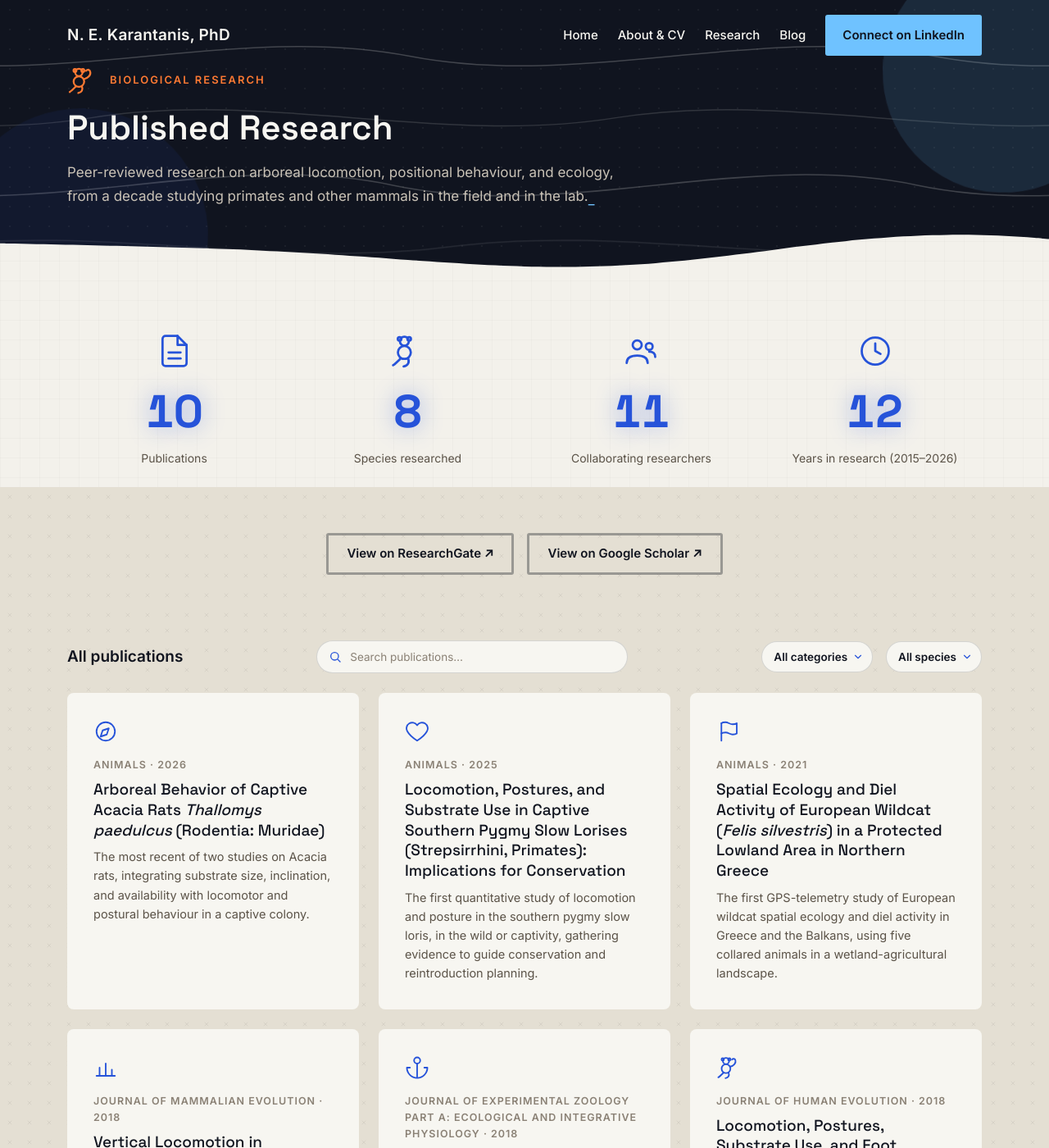
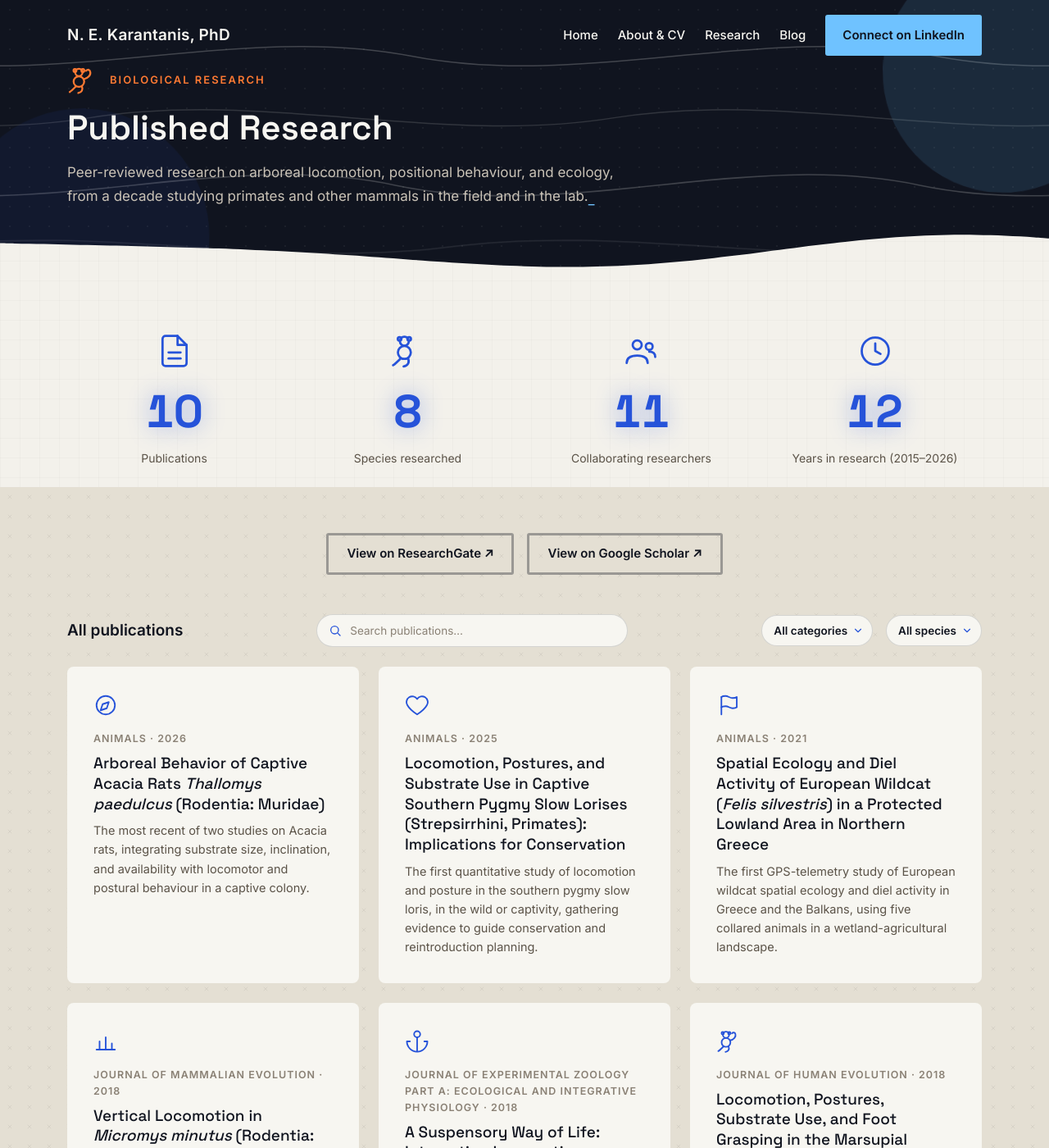
Before and after one commit to Eneekay/nekarantanis, a Jekyll site: the page built from Publications.html, in a window 1280 px wide and 1400 px high. Shown: the whole window at 82% size. Built offline with Jekyll 4.4.1, drawn with Linux system fonts in a browser that asks for light colours.

Commit message:
Merge profile buttons into the publications section
Move the ResearchGate / Google Scholar buttons into the top of the
publications list section instead of their own section, so the crosses
background runs continuously (each section restarted the 24px pattern at its
own top) and the spacing is uniform.

Co-Authored-By: Claude Opus 4.8 <noreply@anthropic.com>
Claude-Session: https://claude.ai/code/session_01Try4ceEMfUR9VVUwf3qckp

```diff
--- a/Publications.html
+++ b/Publications.html
@@ -81,19 +81,13 @@ title: Publications
   </div>
 </section>
 
-<!-- PROFILE LINKS -->
+<!-- PUBLICATIONS GRID -->
 <section class="section-light-crosses">
-  <div class="container pad-56-12 text-center" data-reveal>
-    <div class="d-flex flex-wrap gap-3 justify-content-center">
+  <div class="container pad-56-12-88">
+    <div class="d-flex flex-wrap gap-3 justify-content-center mb-5" data-reveal>
       <a href="https://www.researchgate.net/profile/Nikolaos-Evangelos-Karantanis/publications" class="btn-nk btn-nk-outline-dark" target="_blank" rel="noopener">View on ResearchGate &#8599;</a>
       <a href="https://scholar.google.com/citations?user=sQlYqwIAAAAJ&hl=en" class="btn-nk btn-nk-outline-dark" target="_blank" rel="noopener">View on Google Scholar &#8599;</a>
     </div>
-  </div>
-</section>
-
-<!-- PUBLICATIONS GRID -->
-<section class="section-light-crosses">
-  <div class="container pad-24-12-88">
     <div class="d-flex flex-wrap gap-3 align-items-center justify-content-between mb-4">
       <div class="fs-19 fw-semibold text-c0" id="pubGridHeading">All publications</div>
       <div class="blog-search">
--- a/css/custom.css
+++ b/css/custom.css
@@ -197,6 +197,7 @@ h1, h2, h3, h4 {
 .pad-76-12-88 { padding: 76px 12px 88px; }
 .pad-88-12-72 { padding: 88px 12px 72px; }
 .pad-56-12    { padding: 56px 12px; }
+.pad-56-12-88 { padding: 56px 12px 88px; }
 
 /* ---------- reveal stagger delays ---------- */
 
```
